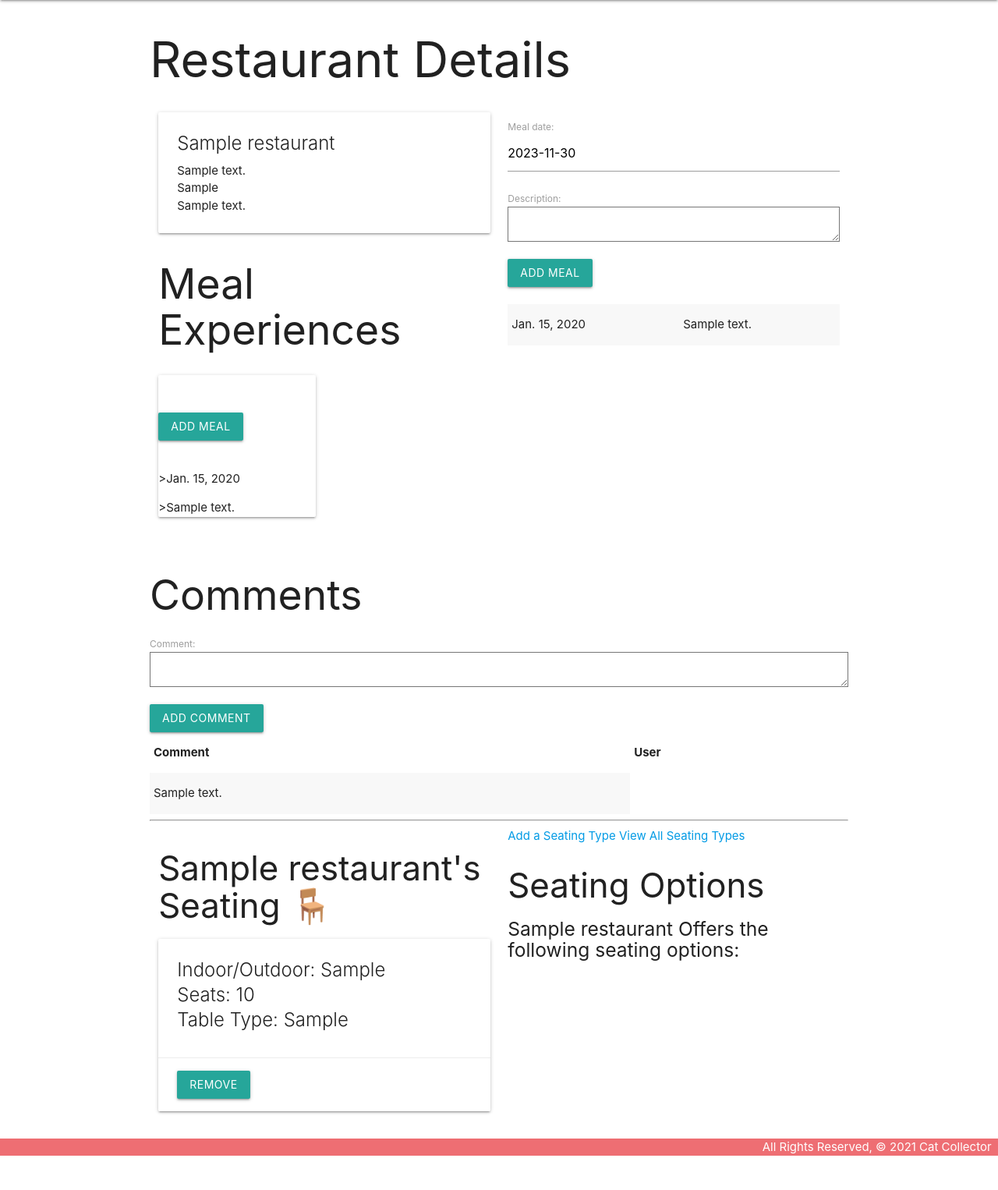
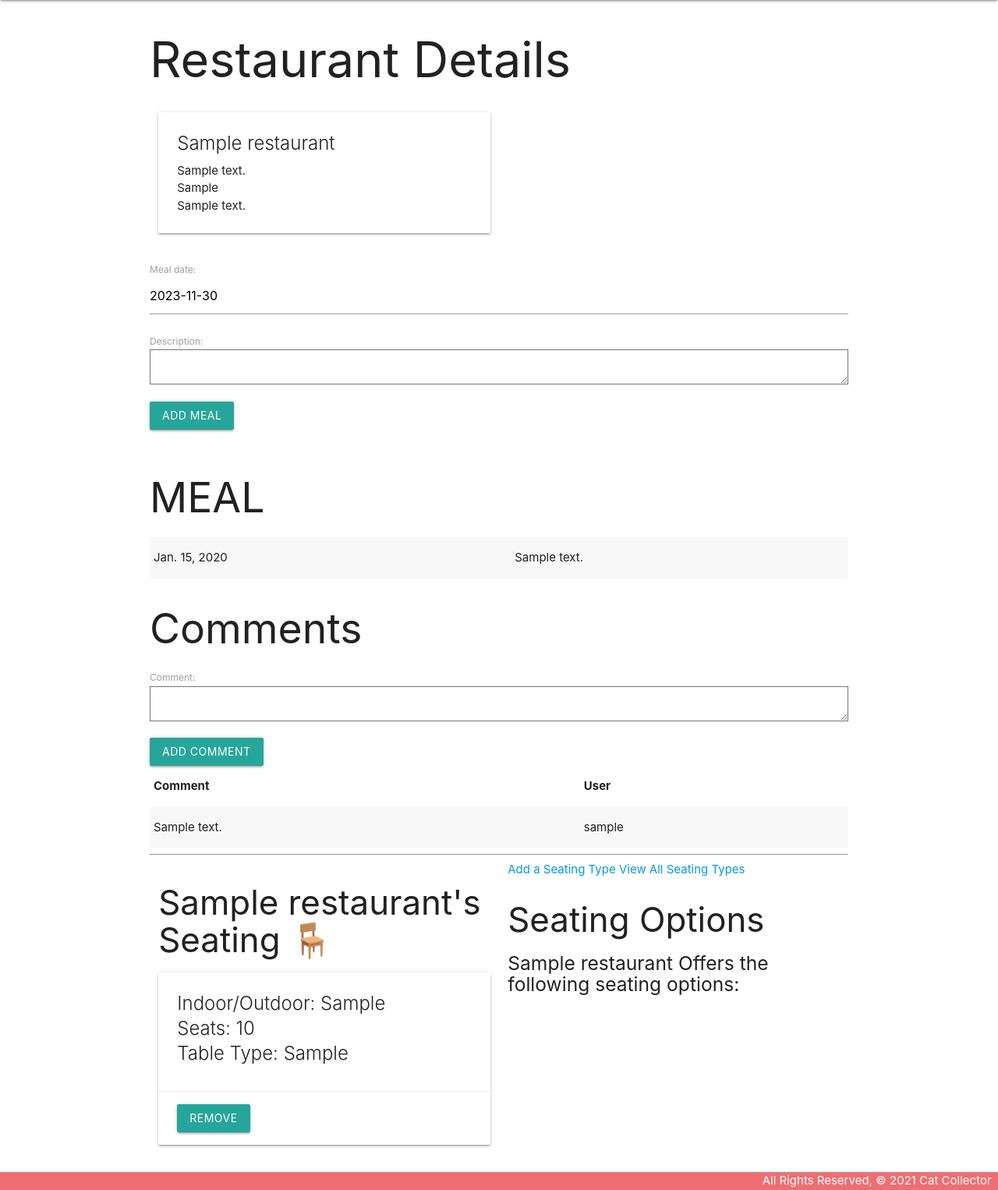
Before and after one commit to nsaltamachia/p3, a Django app: page /restaurants/1/ in a window 1280 px wide. Shown: the part 64-1590 px from the top of the page at 78% size. Before the commit the page ends 1546 px from the top, so only its background shows below. Run offline with Django 4.2, Linux system fonts and the light colour scheme; a user stored in the database is signed in; tables that the repository leaves empty hold one stand-in row (values such as "Sample post").

Commit message:
adds user foreignkey to Comment to implement on restaurant detail page render of comments

```diff
--- a/main_app/models.py
+++ b/main_app/models.py
@@ -40,6 +40,7 @@
 class Comment(models.Model):
     comment = models.TextField(max_length=400)
     restaurant = models.ForeignKey(Restaurant, on_delete=models.CASCADE)
+    user = models.ForeignKey(User, on_delete=models.CASCADE)
 
     def __str__(self):
         return f"{self.id}"
--- a/main_app/templates/restaurants/detail.html
+++ b/main_app/templates/restaurants/detail.html
@@ -3,8 +3,6 @@
 
 <!-- DETAILS SECTION -->
 <h1>Restaurant Details</h1>
-
-
 <div class="row">
     <div class="col s6">
         <div class="card">
@@ -15,38 +13,9 @@
                 <p>{{ restaurant.cuisine }}</p>
             </div>
         </div>
-        <!-- Meal Had  -->
-        <h2>Meal Experiences</h2>
-<div class="row">
-    <div class="col s6">
-        <div class="card">
-            <div class="card-content"></div>
-                <form action="{% url 'add_meal_had' restaurant.id %}" method="POST">
-                      {% csrf_token %}
-                      {{ meal_had_form.as_ }}
-                      <input type="submit" class="btn" value="Add Meal">
-                </form>
-                  <br>
-                  <thead>
-                    <tr>
-                        <!-- <th>Decription</th>
-                        <th>Date</th> -->
-                    </tr>
-                  </thead>
-                      <tbody>
-                      {% for meal_had in restaurant.meal_had_set.all %}
-                          <p>>{{ meal_had.date }}</p>
-                          <p>>{{ meal_had.description }}</p>
-                      </tr>
-                      {% endfor %}
-                  </tbody>
-            </div>
-        </div>
     </div>
 </div>
-
-
-<!-- ACUTUAL CURRENT MARKUP BELOW -->
+<!-- MEAL FORM -->
         <div class="col s6">
             <form action="{% url 'add_meal_had' restaurant.id %}" method="POST">
                 {% csrf_token %}
@@ -54,12 +23,14 @@
                 <input type="submit" class="btn" value="Add Meal">
             </form>
             <br>
+<!-- MEAL LIST -->
+            <h2>MEAL</h2>
             <table class="striped">
                 <thead>
                     <tr>
-                        <!-- <th>Decription</th>
-                        <th>Date</th> -->
-                    </tr>
+                       <!-- <th>Decription</th>
+                        <th>Date</th>  -->
+                     </tr>
                 </thead>
                 <tbody>
                     {% for meal_had in restaurant.meal_had_set.all %}
@@ -74,13 +45,13 @@
     </div>
 </div>
 
-<!-- COMMENTS SECTION -->
+<!-- COMMENTS FORM  -->
 <h2>Comments</h2>
 
 <div class="col s6">
     <form action="{% url 'add_comment' restaurant_id=restaurant.id %}" method="POST">
     {% csrf_token %}
-    <!-- Render the inputs -->
+<!-- COMMENT LIST -->
     {{ comment_form.as_p }}
     <input type="submit" class="btn" value="Add Comment">
   </form>
@@ -92,6 +63,7 @@
         {% for comment in restaurant.comment_set.all %}
           <tr>
             <td>{{comment.comment}}</td>
+            <td>{{comment.user}}</td>
 
           </tr>
         {% endfor %}
```
